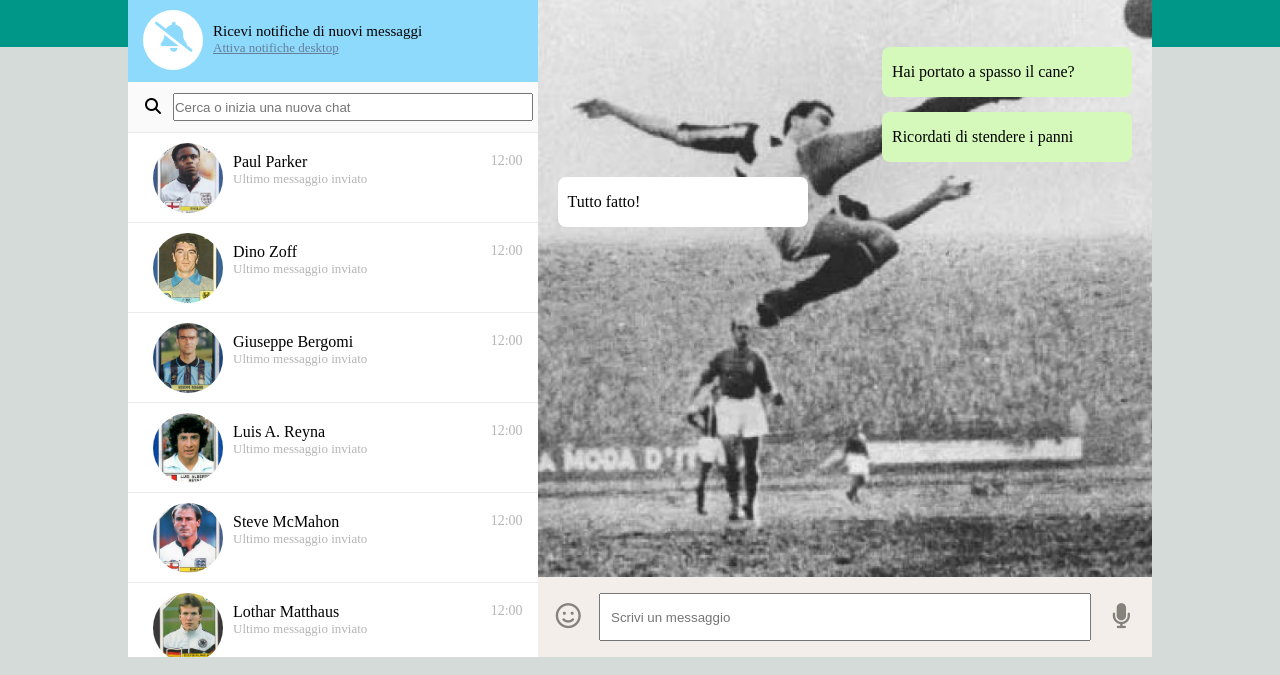
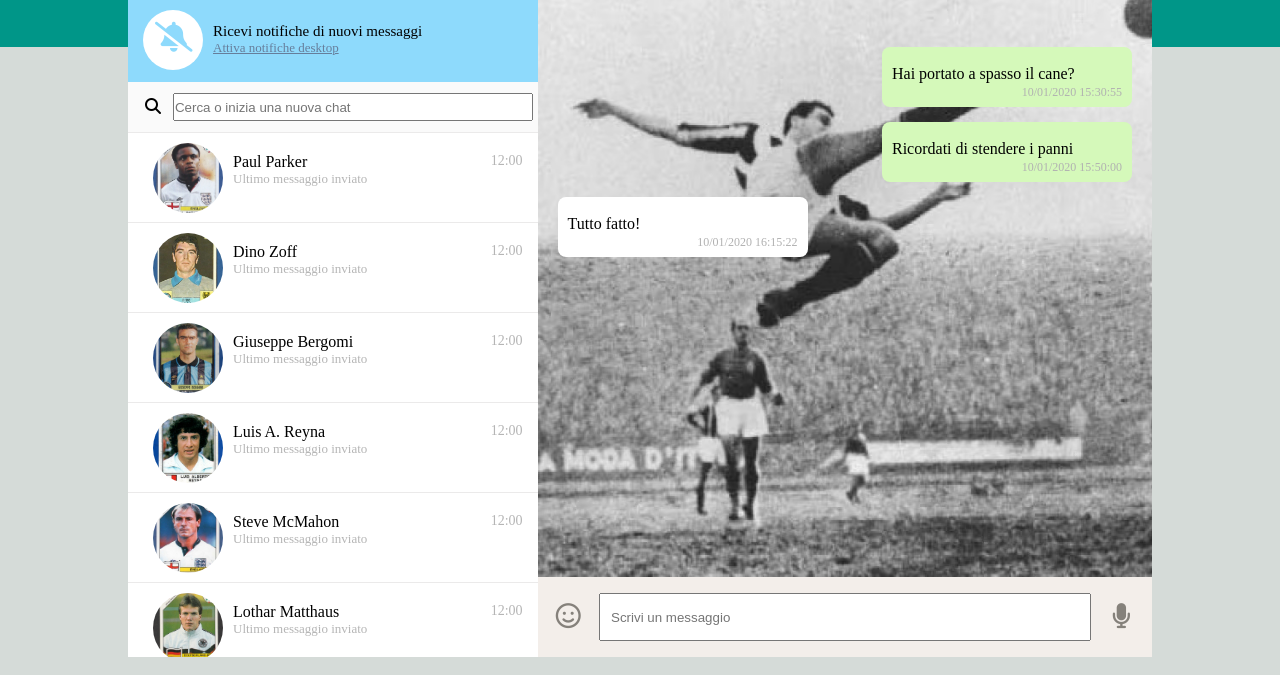
Before and after one commit to MassiDama/vue-boolzapp, a plain HTML site: page index.html in a window 1280 px wide. Shown: the part 103-778 px from the top of the page. Drawn offline with nearby package versions, Linux system fonts and the light colour scheme.

Commit message:
feat: inserimento data in main-chat

```diff
--- a/css/style.css
+++ b/css/style.css
@@ -232,13 +232,21 @@
     justify-content: center;
 }
 
+.messages span {
+    font-size: 12px;
+    color: hsl(0deg 0% 69.41%);
+    align-self: flex-end;
+    padding-top: 2px;
+}
+
 .sending-message {
     align-self: flex-end;
     max-width: 250px;
-    height: 50px;
+    height: 60px;
     background-color: hsl(94.29deg 84% 85.29%);
     align-items: flex-start;
     padding: 10px;
+    padding-bottom: 0;
     margin-bottom: 15px;
     margin-right: 20px;
     border-radius: 8px;
@@ -247,10 +255,11 @@
 .reply-message {
     align-self: flex-start;
     max-width: 250px;
-    height: 50px;
+    height: 60px;
     background-color: white;
     align-items: flex-start;
     padding: 10px;
+    padding-bottom: 0;
     margin-bottom: 15px;
     margin-left: 20px;
     border-radius: 8px;
--- a/index.html
+++ b/index.html
@@ -82,6 +82,7 @@
                 <div class="main-chat">
                     <div class="messages" v-for="mex in contacts[activeItem].messages" v-bind:class="mex.status === 'sent' ? 'sending-message' : 'reply-message' ">
                         {{ mex.message }}
+                        <span> {{ mex.date }}</span>
                     </div>
 
                 </div>
--- a/js/script.js
+++ b/js/script.js
@@ -4,6 +4,7 @@ createApp({
     data() {
         return {
 
+            time: '',
             searchName: "",
             newMex : "",
             activeItem: 0,
@@ -178,6 +179,7 @@ createApp({
         openChat(i) {
             // console.log(i);
             this.activeItem = i;
+            console.log(this.time);
         },
 
         //  Aggiunta di un messaggio
@@ -220,7 +222,6 @@ createApp({
             // ho utilizzato questa funzione (che mi ritorna una lista di contatti "filtrati") al posto di contacts nel ciclo v-for "di ogni avatar"
         },
 
-
     },
     mounted() {
         console.log("L'applicazione è caricata!");
```
